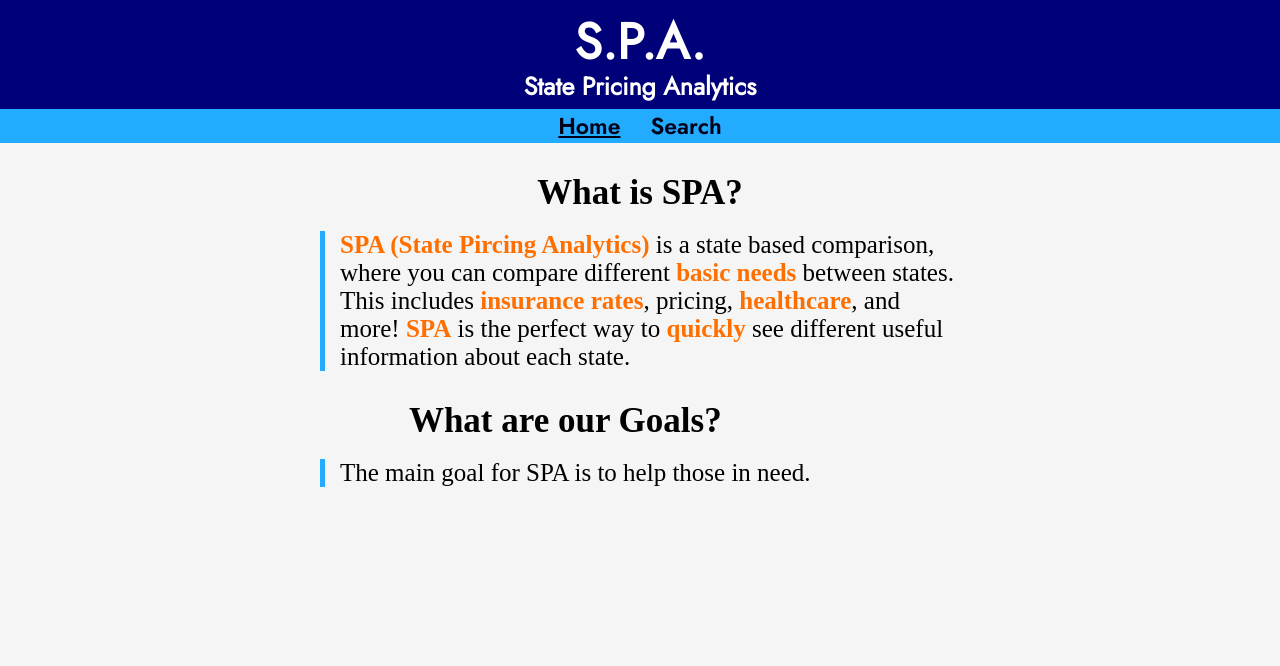
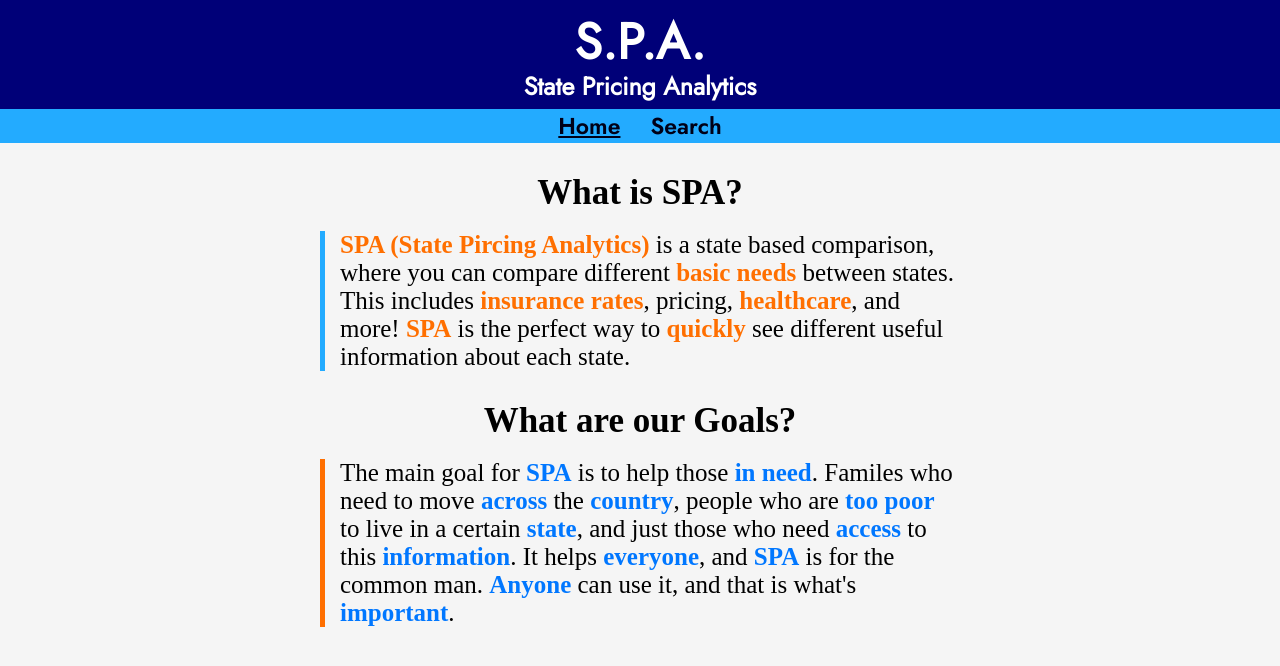
Before and after one commit to JRigney6993-coder/State-Analytics, a plain HTML site: page pages/login/index.html in a window 1280 px wide. Drawn offline with Linux system fonts and the light colour scheme; a web font is replaced by a local one.

Commit message:
more stuff

```diff
--- a/pages/login/index.html
+++ b/pages/login/index.html
@@ -40,7 +40,7 @@
             </h1>
             <br>
             <p class="goalsParagraph">
-                The main goal for SPA is to help those in need.
+                The main goal for <span class="blueText">SPA</span> is to help those <span class="blueText">in need</span>. Familes who need to move <span class="blueText">across</span> the <span class="blueText">country</span>, people who are <span class="blueText">too poor</span> to live in a certain <span class="blueText">state</span>, and just those who need <span class="blueText">access</span> to this <span class="blueText">information</span>. It helps <span class="blueText">everyone</span>, and <span class="blueText">SPA</span> is for the common man. <span class="blueText">Anyone</span> can use it, and that is what's <span class="blueText">important</span>.
             </p>
         </div>
     </div>
--- a/pages/login/style.css
+++ b/pages/login/style.css
@@ -51,15 +51,24 @@ header {
 .mainContentContainer p{
     font-size: 25px;
     font-family: rubik-light;
-    border-left-color: #23abff;
+
     border-width: 0px;
     border-left-width: 5px;
     border-style: solid;
     padding-left: 15px;
 }
-
+.introductionParagraph{
+    border-left-color: #23abff;
+}
+.goalsParagraph{
+    border-left-color:rgb(255, 111, 0);
+}
 .orangeText{
     color: rgb(255, 111, 0);
+    font-weight: bold;
+}
+.blueText{
+    color: rgb(0, 119, 255);
     font-weight: bold;
 }
 a{
```
